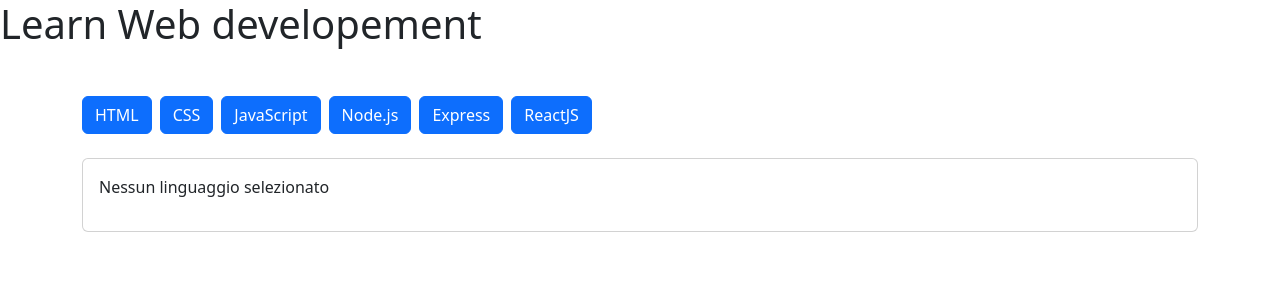
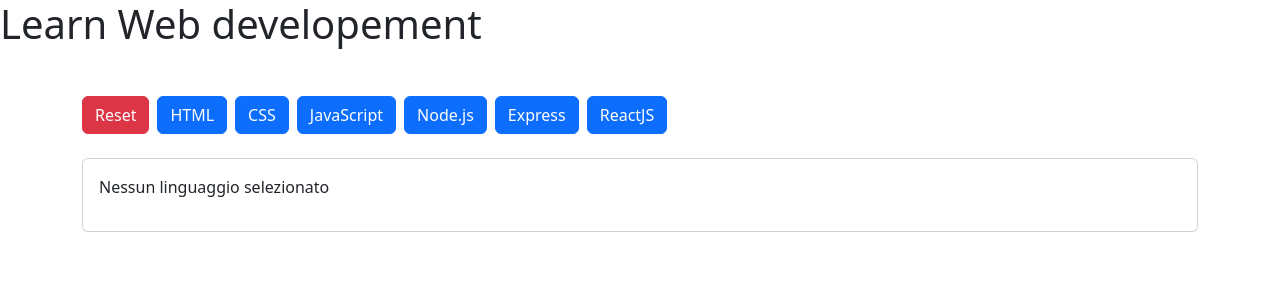
Before and after one commit to lucaconigliaro/react-use-state, a React (Vite) app: page / in a window 1280 px wide. Shown: the top 300 px of the page. Built offline with nearby package versions, Linux system fonts and the light colour scheme.

Commit message:
feat: correction

```diff
--- a/src/components/AppMain.jsx
+++ b/src/components/AppMain.jsx
@@ -5,20 +5,28 @@
 
 function AppMain() {
 
-    const [activeLanguage, setActiveLanguage] = useState(0);
-    const changeLanguage = (curLanguage) => {
-        setActiveLanguage(curLanguage);
-    };
+    const [activeLanguage, setActiveLanguage] = useState(null);
 
     return (
-        <main>
-            <div className="container">
+        <main className="container">
+            <div className="d-flex flex-row gap-2 mb-4">
                 <Buttons
-                    languages={languages}
-                    activeLanguage={activeLanguage}
-                    setActiveLanguage={setActiveLanguage} />
-                <Card activeLanguage={activeLanguage} />
+                    title="Reset"
+                    buttonType="danger"
+                    handleOnClick={() => {
+                        setActiveLanguage(null)
+                    }}
+                />
+                {languages.map((curLang) => (
+                    <Buttons
+                        key={curLang.id}
+                        title={curLang.title}
+                        buttonType={activeLanguage && activeLanguage.id === curLang.id ? `warning` : `primary`}
+                        handleOnClick={() => setActiveLanguage(curLang)}
+                    />
+                ))}
             </div>
+            <Card activeLanguage={activeLanguage} />
         </main>
     );
 };
--- a/src/components/Buttons.jsx
+++ b/src/components/Buttons.jsx
@@ -1,13 +1,12 @@
-function Buttons({ languages, activeLanguage, setActiveLanguage}) {
+function Buttons({ title, buttonType, handleOnClick }) {
     return (
-        <div className="d-flex flex-wrap gap-2 mb-4">
-            {languages.map((curLanguage) => (
-                <button key={curLanguage.id} onClick={() => setActiveLanguage(curLanguage)} className={`btn ${activeLanguage.id === curLanguage.id ? `btn-warning` : `btn-primary`}`}>
-                    {curLanguage.title}
-                </button>
-            ))}
-        </div>
-    );
-};
+        <button
+            onClick={handleOnClick}
+            className={`btn btn-${buttonType}`}
+        >
+            {title}
+        </button>
+    )
+}
 
 export default Buttons;
--- a/src/components/Card.jsx
+++ b/src/components/Card.jsx
@@ -2,7 +2,7 @@
 
     return (
         <div className="card p-3">
-            {activeLanguage ? (
+            {activeLanguage !== null ? (
                 <div>
                     <h2>{activeLanguage.title}</h2>
                     <p>{activeLanguage.description}</p>
```
